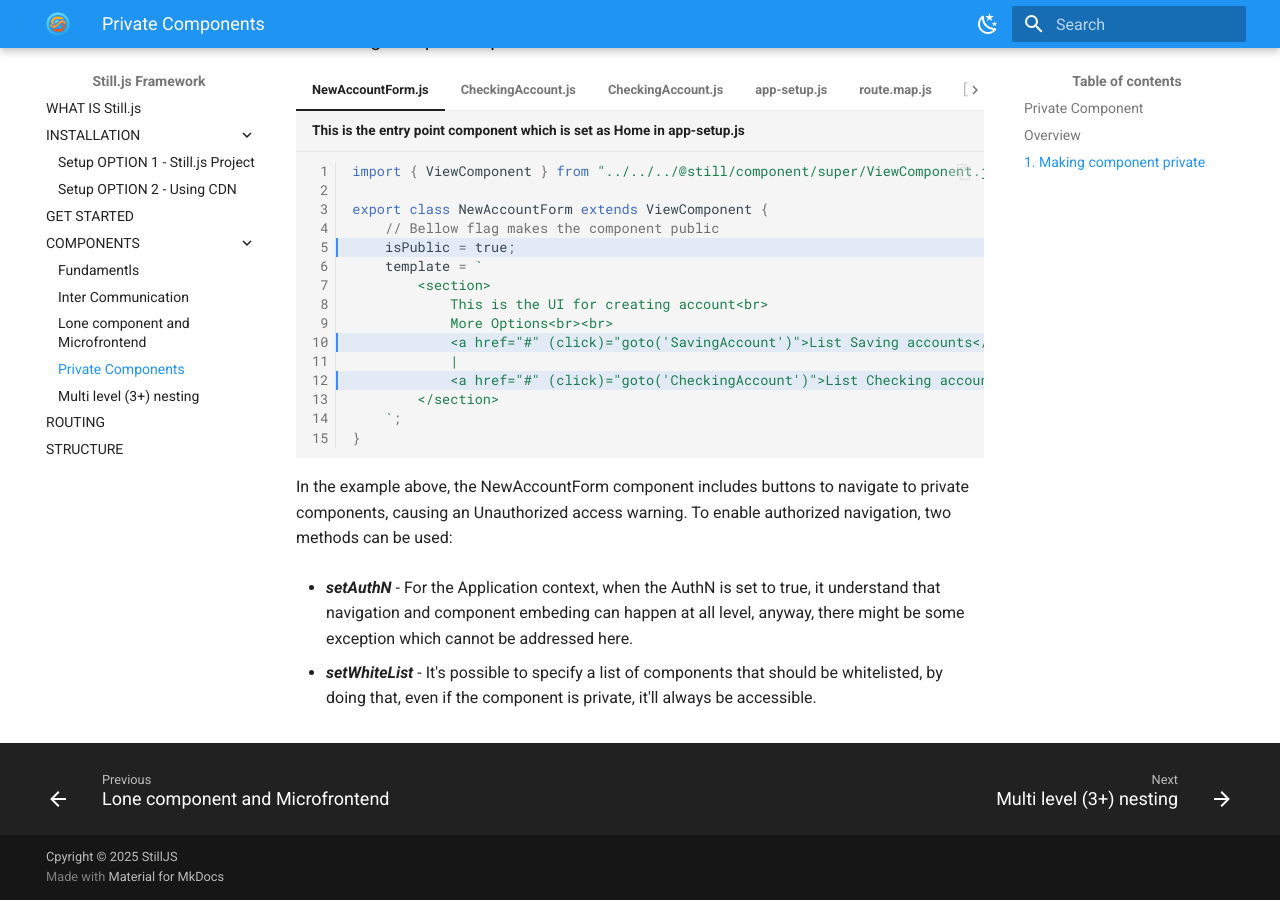
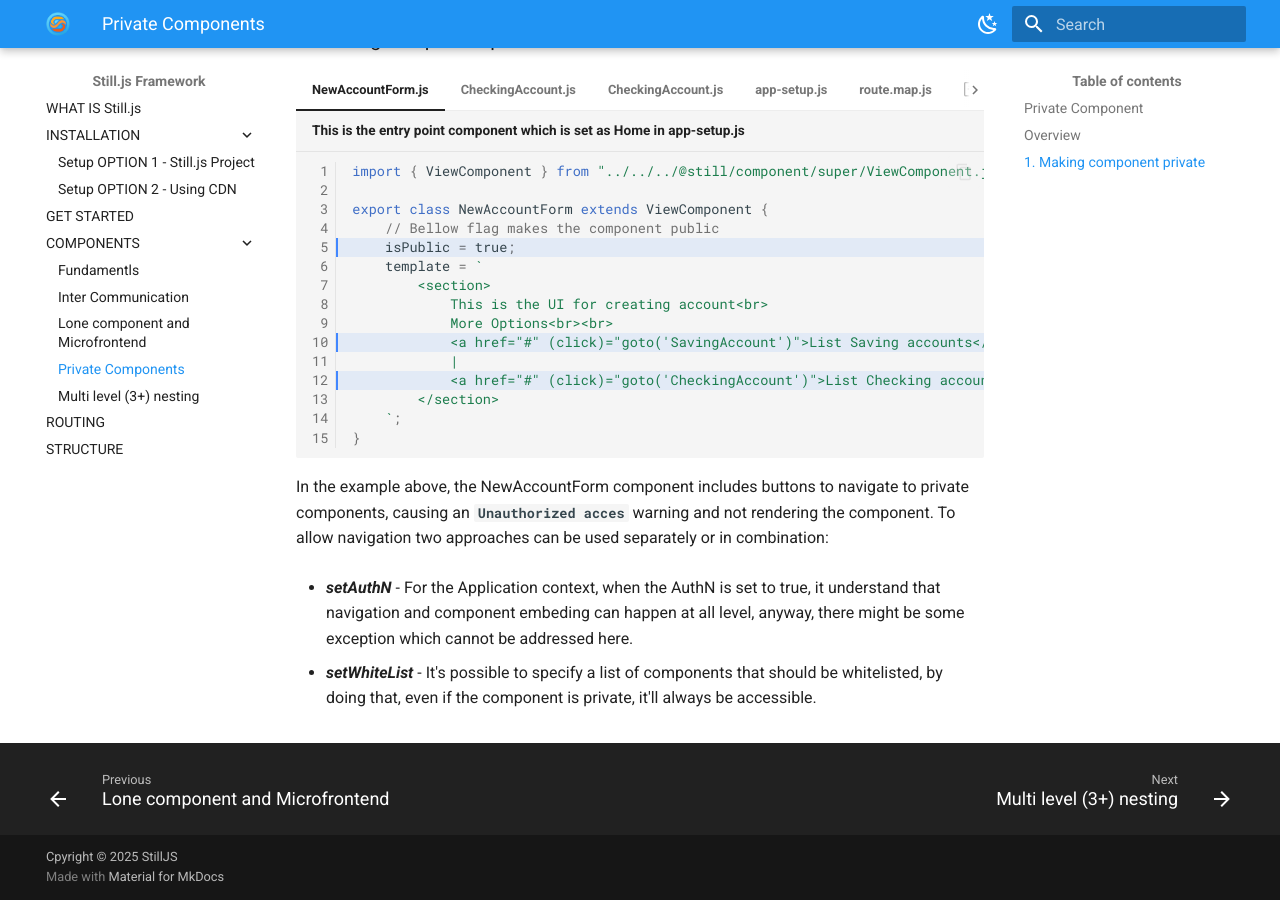
Before and after one commit to still-js/stilljs-site, an MkDocs documentation site: the page built from docs/components-private.md, in a window 1280 px wide and 900 px high, scrolled down 609 px. Built offline with MkDocs 1.6.1 and Material for MkDocs 9.7.7, drawn with Linux system fonts in a browser that asks for light colours.

Commit message:
adjustments on the first example description

````diff
--- a/docs/components-private.md
+++ b/docs/components-private.md
@@ -131,7 +131,7 @@ Private components in Still.js help manage user authorization for navigation and
 
     ```
 
-In the example above, the NewAccountForm component includes buttons to navigate to private components, causing an Unauthorized access warning. To enable authorized navigation, two methods can be used:
+In the example above, the NewAccountForm component includes buttons to navigate to private components, causing an <b>`Unauthorized acces`</b> warning and not rendering the component. To allow navigation two approaches can be used separately or in combination:
 
 - ***setAuthN*** - For the Application context, when the AuthN is set to true, it understand that navigation and component embeding can happen at all level, anyway, there might be some exception which cannot be addressed here.
 
````
